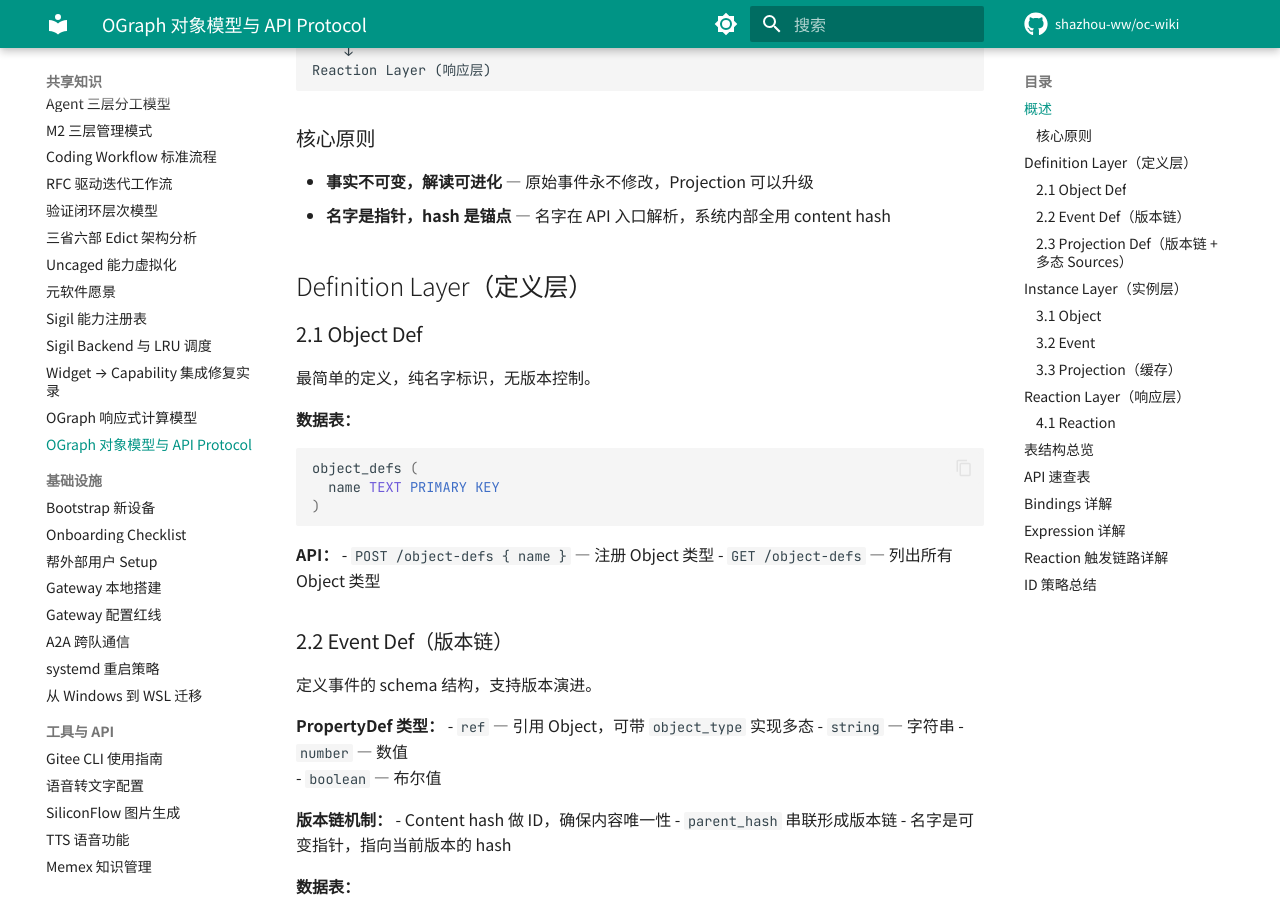
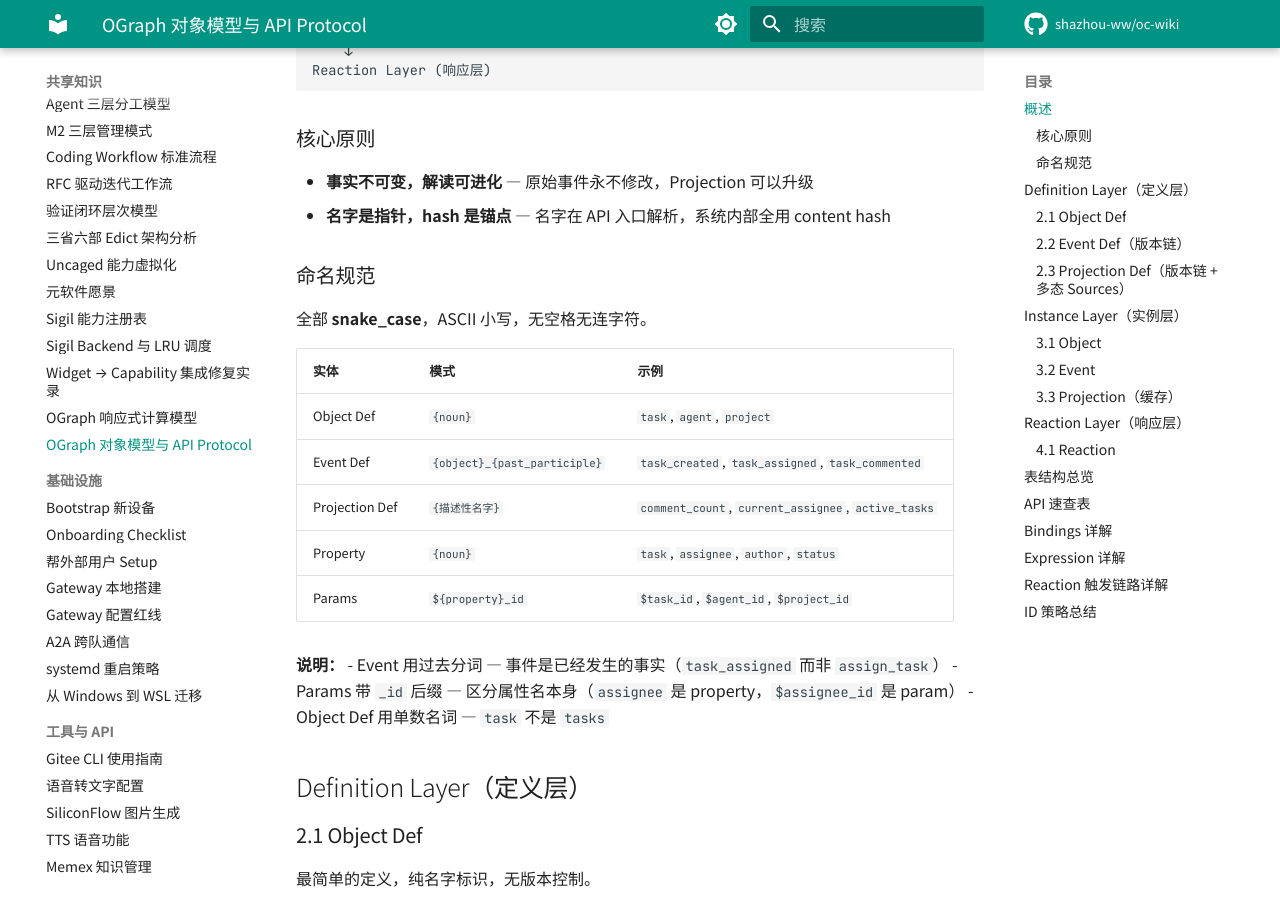
Before and after one commit to shazhou-ww/oc-wiki, an MkDocs documentation site: the page built from docs/shared/ograph-object-model.md, in a window 1280 px wide and 900 px high, scrolled down 411 px. Built offline with MkDocs 1.6.1 and Material for MkDocs 9.7.7, drawn with Linux system fonts in a browser that asks for light colours; comment, search, counter and statistics services are not loaded.

Commit message:
docs: 添加 OGraph 命名规范（snake_case + 过去分词事件名）
#215

提交: 小墨 🖊️（KUMA Team）

```diff
--- a/docs/shared/ograph-object-model.md
+++ b/docs/shared/ograph-object-model.md
@@ -18,6 +18,23 @@ Reaction Layer (响应层)
 
 - **事实不可变，解读可进化** — 原始事件永不修改，Projection 可以升级
 - **名字是指针，hash 是锚点** — 名字在 API 入口解析，系统内部全用 content hash
+
+### 命名规范
+
+全部 **snake_case**，ASCII 小写，无空格无连字符。
+
+| 实体 | 模式 | 示例 |
+|---|---|---|
+| Object Def | `{noun}` | `task`, `agent`, `project` |
+| Event Def | `{object}_{past_participle}` | `task_created`, `task_assigned`, `task_commented` |
+| Projection Def | `{描述性名字}` | `comment_count`, `current_assignee`, `active_tasks` |
+| Property | `{noun}` | `task`, `assignee`, `author`, `status` |
+| Params | `${property}_id` | `$task_id`, `$agent_id`, `$project_id` |
+
+**说明：**
+- Event 用过去分词 — 事件是已经发生的事实（`task_assigned` 而非 `assign_task`）
+- Params 带 `_id` 后缀 — 区分属性名本身（`assignee` 是 property，`$assignee_id` 是 param）
+- Object Def 用单数名词 — `task` 不是 `tasks`
 
 ## Definition Layer（定义层）
 
```
